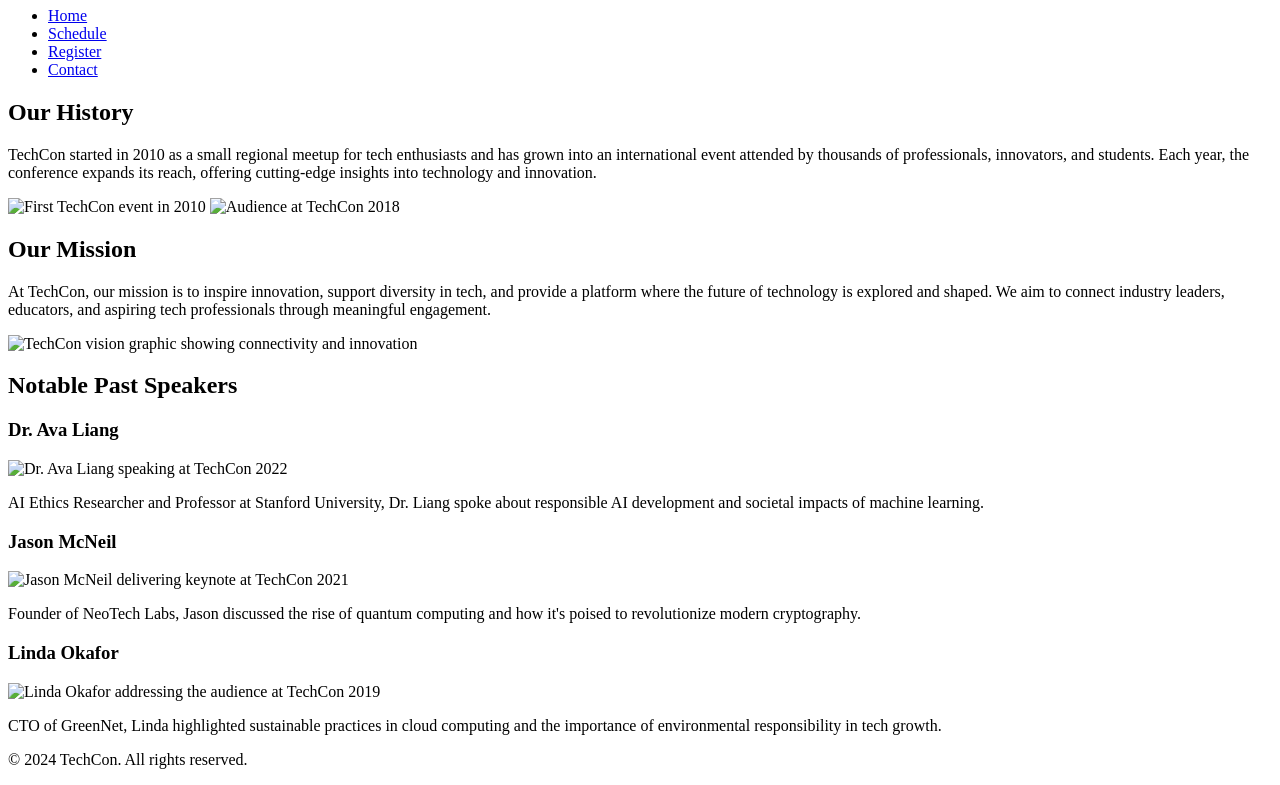
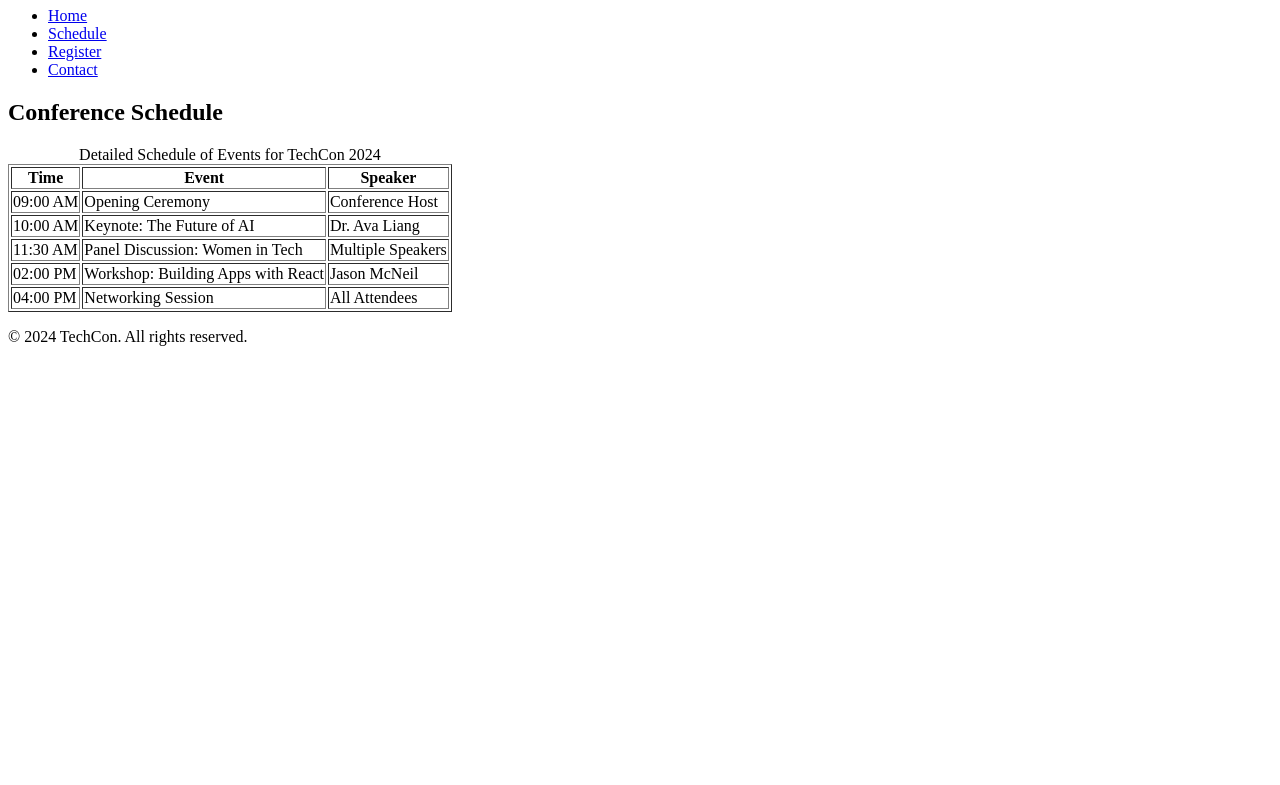
Before and after one commit to Tesfalem8135/TechCon-HTML, a plain HTML site: page techcon_website/schedule.html in a window 1280 px wide. Shown: the part 73-858 px from the top of the page. After the commit the page ends 800 px from the top, so only its background shows below. Drawn offline with Linux system fonts and the light colour scheme.

Commit message:
Add schedule

```diff
--- a/techcon_website/schedule.html
+++ b/techcon_website/schedule.html
@@ -6,9 +6,10 @@
   <title>Schedule for TechCon 2024</title>
 </head>
 <body>
+
   <!-- Header Section -->
   <header>
-        <h1>About TechCon 2024</h1>
+    <h1>Schedule for TechCon 2024</h1>
     <nav>
       <ul>
         <li><a href="index.html">Home</a></li>
@@ -21,48 +22,50 @@
 
   <!-- Main Content -->
   <main>
-        <!-- History Section -->
-        <article>
-            <h2>Our History</h2>
-            <p>TechCon started in 2010 as a small regional meetup for tech enthusiasts and has grown into an international event attended by thousands of professionals, innovators, and students. Each year, the conference expands its reach, offering cutting-edge insights into technology and innovation.</p>
-            <img src="images/history1.jpg" alt="First TechCon event in 2010" width="400">
-            <img src="images/history2.jpg" alt="Audience at TechCon 2018" width="400">
-        </article>
-
-        <!-- Mission Section -->
-        <article>
-            <h2>Our Mission</h2>
-            <p>At TechCon, our mission is to inspire innovation, support diversity in tech, and provide a platform where the future of technology is explored and shaped. We aim to connect industry leaders, educators, and aspiring tech professionals through meaningful engagement.</p>
-            <img src="images/mission.jpg" alt="TechCon vision graphic showing connectivity and innovation" width="400">
-        </article>
-
-        <!-- Past Speakers Section -->
-        <article>
-            <h2>Notable Past Speakers</h2>
-
-            <section>
-                <h3>Dr. Ava Liang</h3>
-                <img src="images/speaker-ava.jpg" alt="Dr. Ava Liang speaking at TechCon 2022" width="200">
-                <p>AI Ethics Researcher and Professor at Stanford University, Dr. Liang spoke about responsible AI development and societal impacts of machine learning.</p>
-            </section>
-
-            <section>
-                <h3>Jason McNeil</h3>
-                <img src="images/speaker-jason.jpg" alt="Jason McNeil delivering keynote at TechCon 2021" width="200">
-                <p>Founder of NeoTech Labs, Jason discussed the rise of quantum computing and how it's poised to revolutionize modern cryptography.</p>
-            </section>
-
-            <section>
-                <h3>Linda Okafor</h3>
-                <img src="images/speaker-linda.jpg" alt="Linda Okafor addressing the audience at TechCon 2019" width="200">
-                <p>CTO of GreenNet, Linda highlighted sustainable practices in cloud computing and the importance of environmental responsibility in tech growth.</p>
-            </section>
-        </article>
+    <h2>Conference Schedule</h2>
+    <table border="1">
+      <caption>Detailed Schedule of Events for TechCon 2024</caption>
+      <thead>
+        <tr>
+          <th scope="col">Time</th>
+          <th scope="col">Event</th>
+          <th scope="col">Speaker</th>
+        </tr>
+      </thead>
+      <tbody>
+        <tr>
+          <td>09:00 AM</td>
+          <td>Opening Ceremony</td>
+          <td>Conference Host</td>
+        </tr>
+        <tr>
+          <td>10:00 AM</td>
+          <td>Keynote: The Future of AI</td>
+          <td>Dr. Ava Liang</td>
+        </tr>
+        <tr>
+          <td>11:30 AM</td>
+          <td>Panel Discussion: Women in Tech</td>
+          <td>Multiple Speakers</td>
+        </tr>
+        <tr>
+          <td>02:00 PM</td>
+          <td>Workshop: Building Apps with React</td>
+          <td>Jason McNeil</td>
+        </tr>
+        <tr>
+          <td>04:00 PM</td>
+          <td>Networking Session</td>
+          <td>All Attendees</td>
+        </tr>
+      </tbody>
+    </table>
   </main>
 
   <!-- Footer Section -->
   <footer>
     <p>&copy; 2024 TechCon. All rights reserved.</p>
   </footer>
+
 </body>
 </html>
```
Lines whose indentation alone changed are shown as unchanged.
